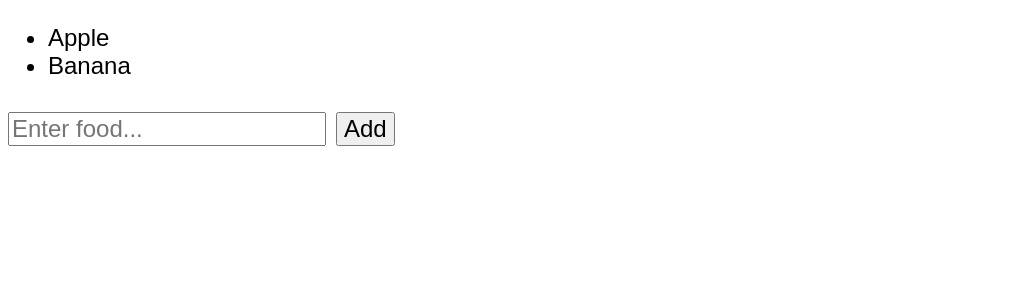
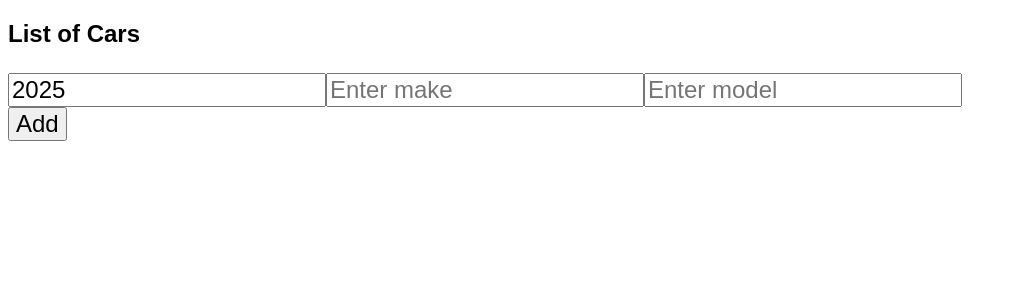
Before and after one commit to ljsalcedo-dev/learning-react, a React (Vite) app: page / in a window 1280 px wide. Shown: the top 300 px of the page, without its empty margins (0-1017 px from the left). Built offline with nearby package versions, Linux system fonts and the light colour scheme.

Commit message:
add objects in an array

```diff
--- a/src/App.jsx
+++ b/src/App.jsx
@@ -8,13 +8,14 @@ import Food from "./components/Food.jsx";
 // import Counter from "./components/Counter.jsx";
 // import ColorPicker from "./components/ColorPicker";
 // import Car from "./components/Car.jsx";
+import CarArray from "./components/CarArray.jsx";
 
 import { useState } from "react";
 
 function App() {
   return (
     <>
-      <Food />
+      <CarArray />
     </>
   );
 }
--- a/src/components/CarArray.jsx
+++ b/src/components/CarArray.jsx
@@ -1,3 +1,77 @@
+import { useState } from "react";
+
 export default function CarArray() {
-    return <></>;
+  const [cars, setCarList] = useState([]);
+
+  const [year, setYear] = useState(new Date().getFullYear());
+  const [make, setMake] = useState("");
+  const [model, setModel] = useState("");
+
+  const handleYearChange = (event) => {
+    setYear((y) => event.target.value);
+  };
+
+  const handleMakeChange = (event) => {
+    setMake((m) => event.target.value);
+  };
+
+  const handleModelChange = (event) => {
+    setModel((m) => event.target.value);
+  };
+
+  const handleAddCar = () => {
+    const newCar = {
+      year: year,
+      make: make,
+      model: model,
+    };
+    setCarList((c) => [...c, newCar]);
+    setYear((y) => new Date().getFullYear());
+    setMake((m) => "");
+    setModel((m) => "");
+  };
+
+  const handleRemoveCar = () => {};
+
+  const carList = cars.map((car, index) => {
+    return (
+      <li key={index}>
+        {car.year} {car.make} {car.model}
+      </li>
+    );
+  });
+
+  return (
+    <>
+      <div className="carlist-container">
+        <h2>List of Cars</h2>
+        <ul>{carList}</ul>
+        <input
+          type="number"
+          name="year"
+          id="year"
+          value={year}
+          onChange={handleYearChange}
+        />
+        <input
+          type="text"
+          name="make"
+          id="make"
+          placeholder="Enter make"
+          value={make}
+          onChange={handleMakeChange}
+        />
+        <input
+          type="text"
+          name="model"
+          id="model"
+          value={model}
+          placeholder="Enter model"
+          onChange={handleModelChange}
+        />
+        <br />
+        <button onClick={handleAddCar}>Add</button>
+      </div>
+    </>
+  );
 }
--- a/src/index.css
+++ b/src/index.css
@@ -146,3 +146,7 @@ input[type="color"] {
   flex-direction: column;
   justify-content: flex-start;
 }
+
+.carlist-container ul {
+  margin-bottom: 25px;
+}
```
